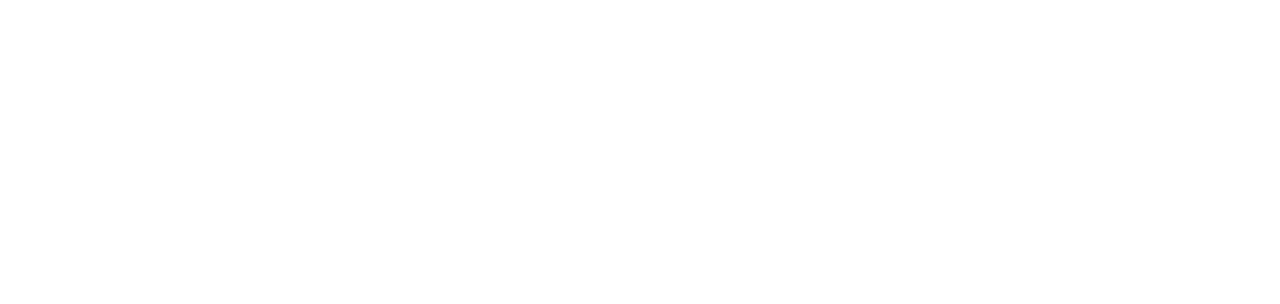
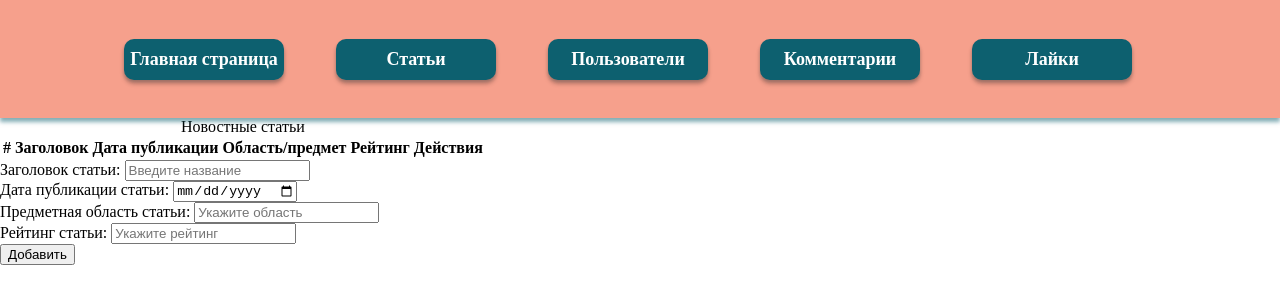
Before and after one commit to Kirill-GBN/news-app, a website: page src/html/article.html in a window 1280 px wide. Drawn offline with nearby package versions, Linux system fonts and the light colour scheme.

```diff
--- a/src/css/style.css
+++ b/src/css/style.css
@@ -1,6 +1,5 @@
 /*Штрифты*/
 @import url('https://fonts.googleapis.com/css2?family=Red+Hat+Text:wght@500&display=swap');
-@import url('https://fonts.googleapis.com/css2?family=Magra:wght@400;700&display=swap');
 @import url('https://fonts.googleapis.com/css2?family=Aleo:ital,wght@0,400;0,700;1,400;1,700&display=swap');
 
 body {
@@ -27,7 +26,6 @@
     display: flex;
     flex-direction: row;
     align-items: center;
-    /* padding: 0px; */
     gap: 42px;
     margin-left: 55px;
     height: 21px;
@@ -35,8 +33,8 @@
 }
 
 .nav-link {
-    width: 100px;
-    height: 21px;
+    width: 160px;
+    height: 41px;
     font-family: 'Red Hat Text';
     font-style: normal;
     font-weight: 600;
--- a/src/html/article.html
+++ b/src/html/article.html
@@ -0,0 +1,67 @@
+<!DOCTYPE html>
+<html lang="en">
+<head>
+    <meta charset="UTF-8">
+    <meta http-equiv="X-UA-Compatible" content="IE=edge">
+    <meta name="viewport" content="width=device-width, initial-scale=1.0">
+    <title>Статьи</title>
+    <link rel="stylesheet" href="../css/style.css">
+    <link rel="stylesheet" href="../css/article.css">
+    <script src="https://ajax.googleapis.com/ajax/libs/jquery/3.6.0/jquery.min.js"></script>
+    <script src="/news-app/node_modules/lovefield/dist/lovefield.min.js"></script>
+    <script type="module" src="../js/index.js"></script>
+    <script src="../js/article.js"></script>
+</head>
+<body>
+        <nav class="nav">
+        <ul class="nav-list">
+            <li><button class="nav-btn"> <a class="nav-link" href="../html/index.html">Главная страница</a></button></li>
+            <li><button class="nav-btn"><a class="nav-link" href="../html/article.html">Статьи</a></button></li>
+            <li><button class="nav-btn"><a class="nav-link" href="../html/user.html">Пользователи</a></button></li>
+            <li><button class="nav-btn"><a class="nav-link" href="../html/comment.html">Комментарии</a></button></li>
+            <li><button class="nav-btn"><a class="nav-link" href="../html/like.html">Лайки</a></button></li>
+        </ul>
+    </nav>
+
+    <div class="table-form">
+
+        <div class="table-box">
+
+            <table>
+                <caption>Новостные статьи</caption>
+                <tr>
+                    <th>#</th>
+                    <th>Заголовок</th>
+                    <th>Дата публикации</th>
+                    <th>Область/предмет</th>
+                    <th>Рейтинг</th>
+                    <th>Действия</th>
+                </tr>
+            </table>
+
+        </div>
+
+        <div class="form-box">
+
+            <form id="form-content">
+                <label for="title">Заголовок статьи:</label>
+                <input type="text" id="title" name="title" placeholder="Введите название"><br>
+                <label for="date">Дата публикации статьи:</label>
+                <input type="date" id="date" name="date"><br>
+                <label for="subject">Предметная область статьи:</label>
+                <input type="text" id="subject" name="subject" placeholder="Укажите область"><br>
+                <label for="rating">Рейтинг статьи:</label>
+                <input type="text" id="rating" name="rating" placeholder="Укажите рейтинг"><br>
+                <div class="wrapper-btn">
+                    <input class="sub-btn-link" type="submit" value="Добавить">
+                </div>
+
+            </form>
+
+        </div>
+
+    </div>
+
+
+</body>
+</html>
```
Also changed, not shown: src/html/index.html (+5 -4 lines).
